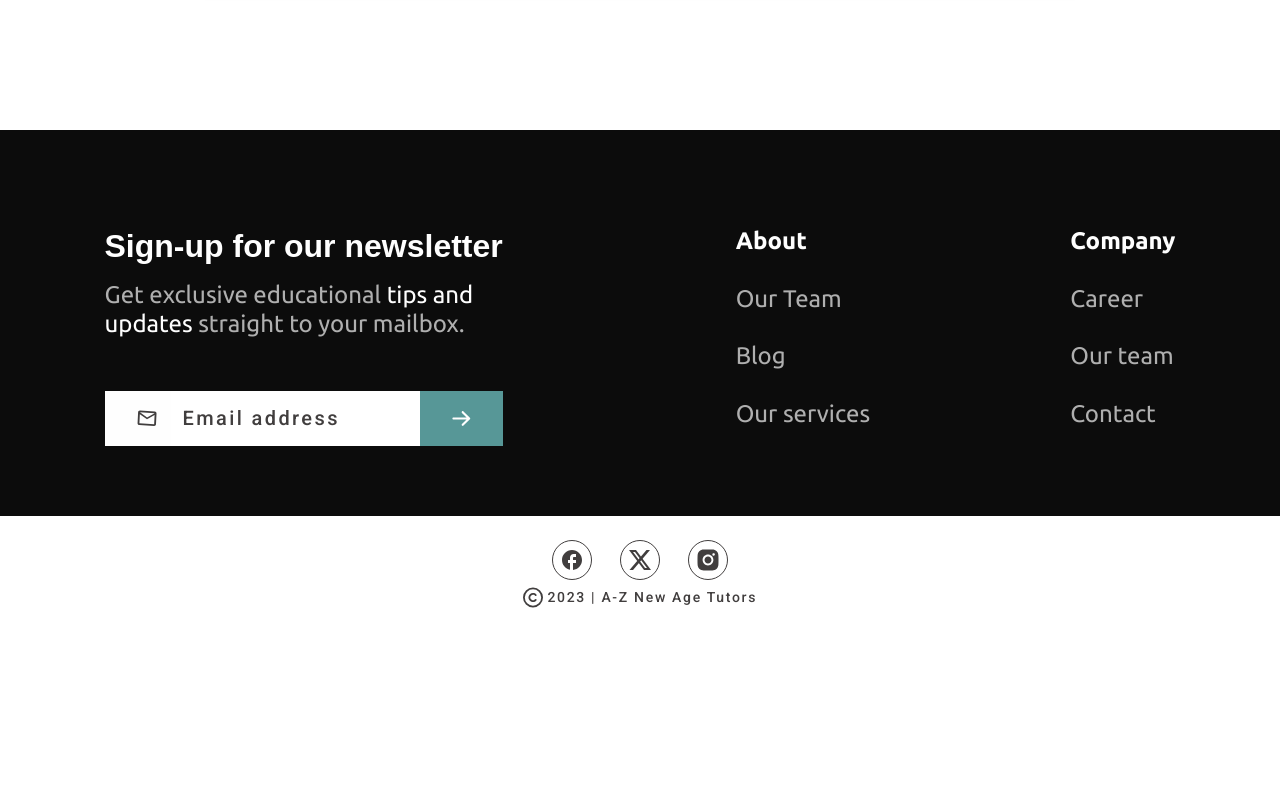
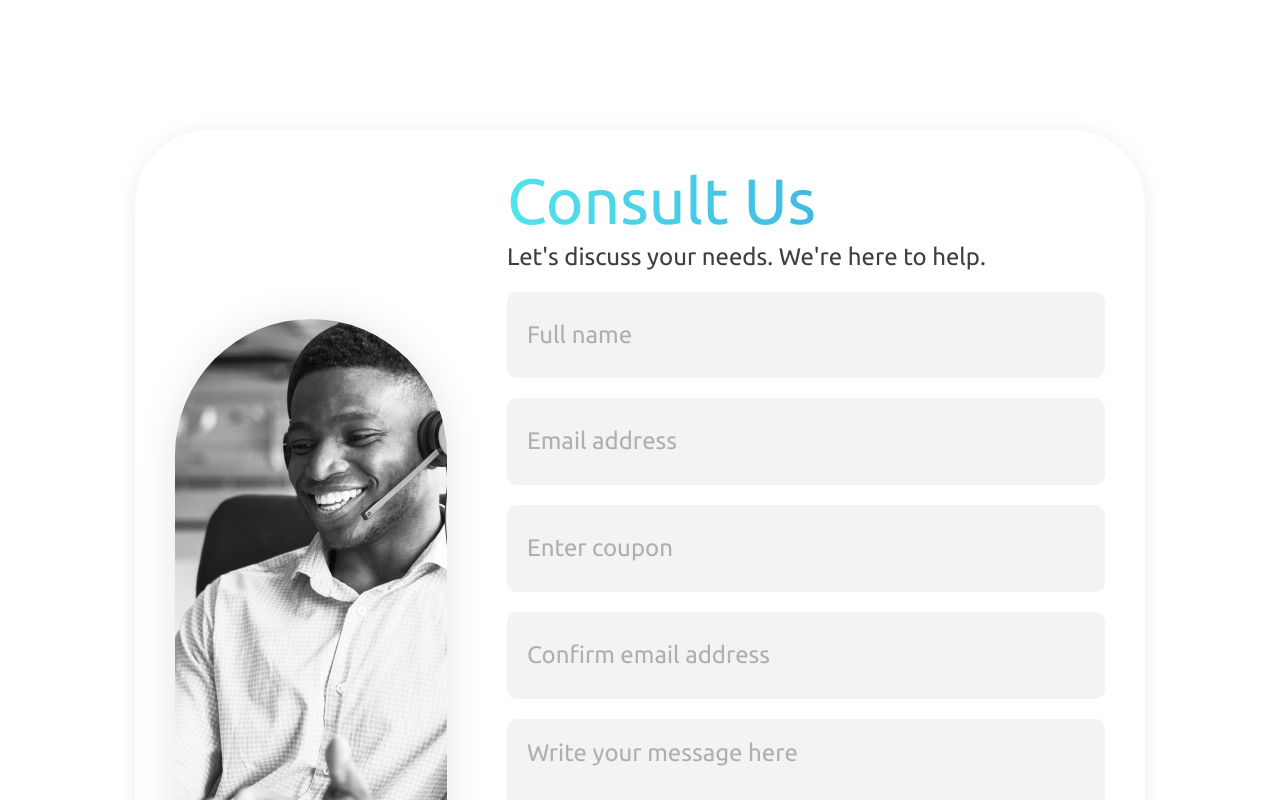
Before and after one commit to el-naza/a-z-website, a Next.js app: page / in a window 1280 px wide. Shown: the part 4800-5600 px from the top of the page. Before the commit the page ends 5430 px from the top, so only its background shows below. Built offline with nearby package versions, Linux system fonts and the light colour scheme; a web font is replaced by a local one.

Commit message:
feat: move consult us section to layout

```diff
--- a/src/app/layout.tsx
+++ b/src/app/layout.tsx
@@ -5,6 +5,7 @@ import { NavLink } from "./components/NavLink";
 import Image from "next/image";
 import { HTMLAttributes } from "react";
 import Link from "next/link";
+import { ConsultUs } from "./components";
 
 const anybody = Anybody({
   subsets: ["latin"],
@@ -76,6 +77,7 @@ export default function RootLayout({
           </div>
         </header>
         <main>{children}</main>
+        <ConsultUs />
         <footer>
           <section className="bg-black pt-[97px] pb-[70px] text-white">
             <div className="flex justify-between max-w-[1071px] m-auto">
--- a/src/app/what-we-do/template.tsx
+++ b/src/app/what-we-do/template.tsx
@@ -58,7 +58,6 @@ export default function WhatWeDoLayout({
         </span>
       </div>
       <Faqs />
-      <ConsultUs />
     </>
   );
 }
```
